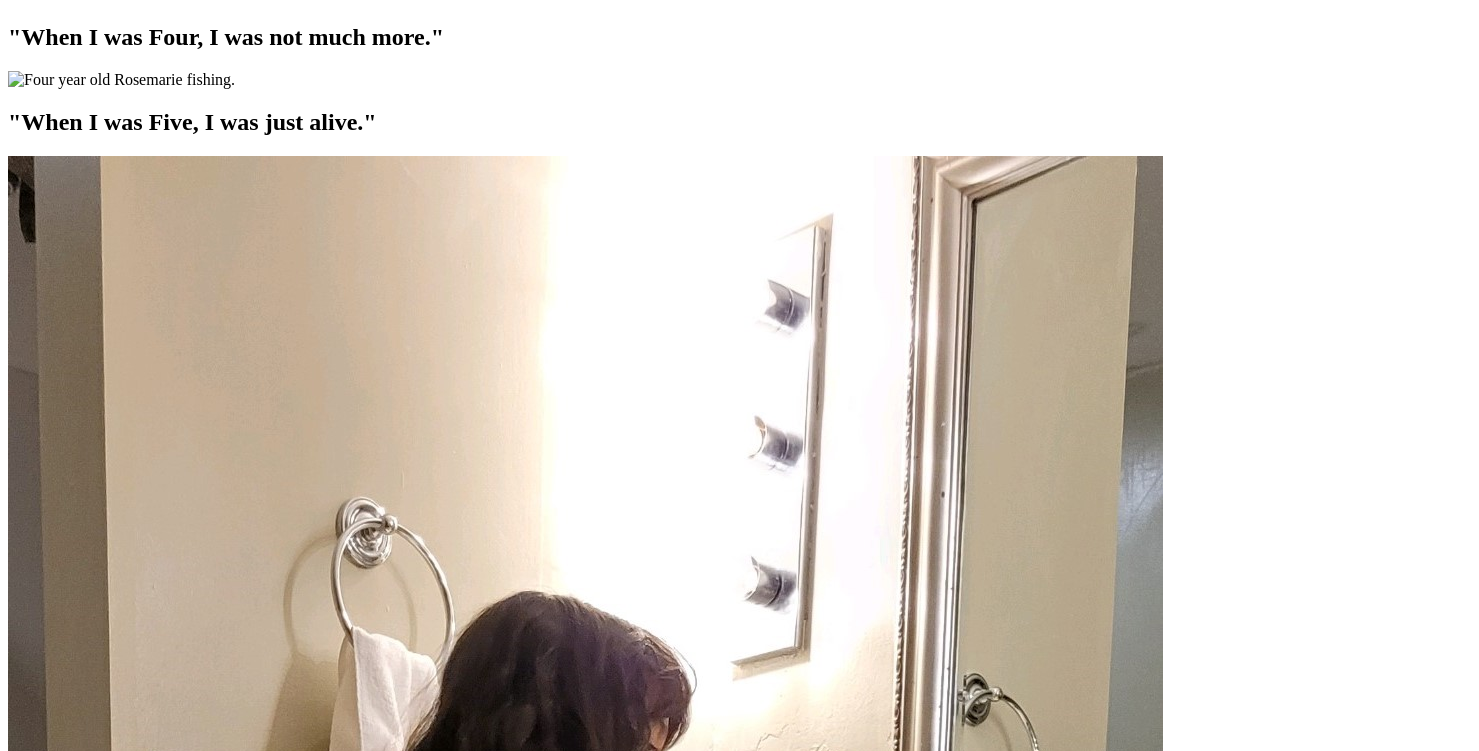
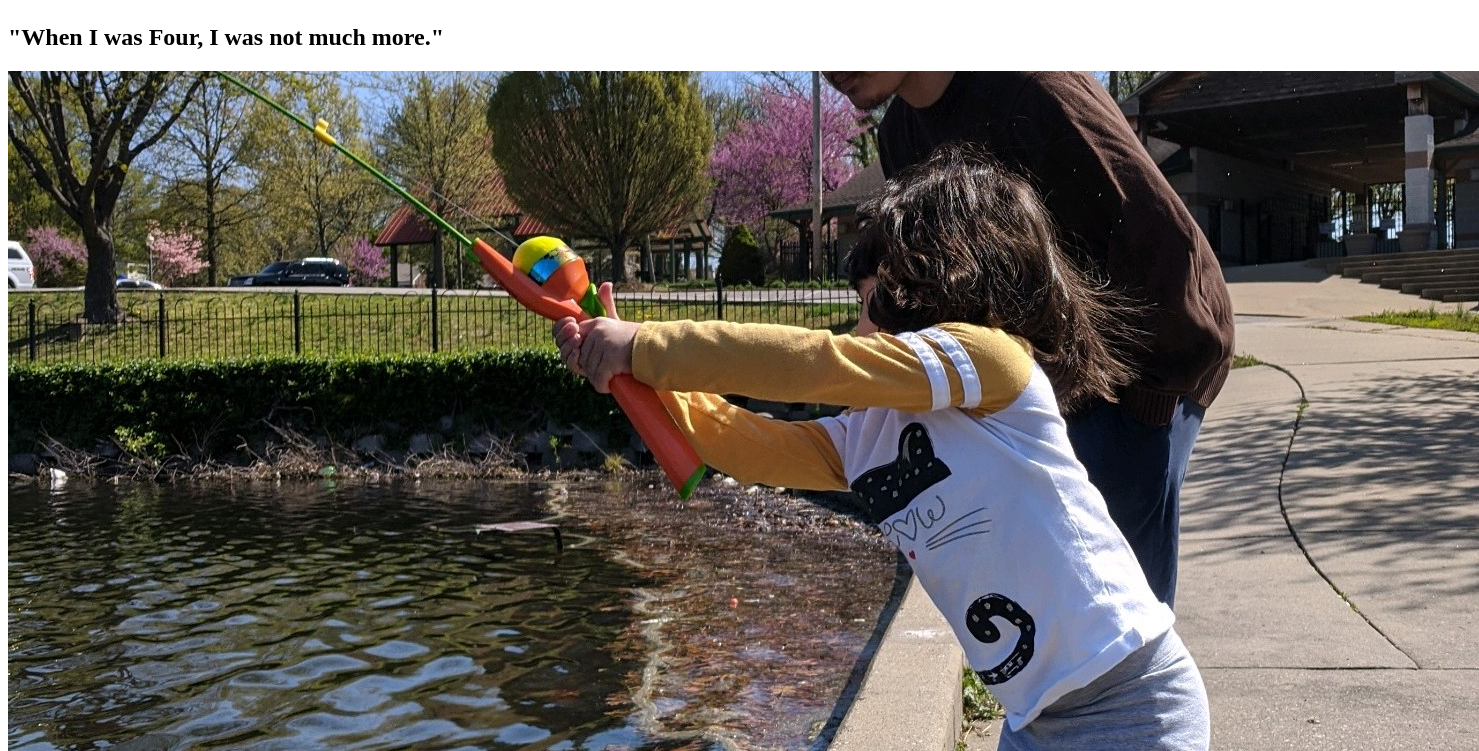
Before and after one commit to St-Louis-Women-March-2022/js-assignment-4-html-me-something-saramuseo, a website: page index.html in a window 1280 px wide. Shown: the part 1829-2580 px from the top of the page, 1479 px wide, since content can reach past the window. Drawn offline with Linux system fonts and the light colour scheme; files whose address does not match are found by name.

Commit message:
Update to image locations

```diff
--- a/index.html
+++ b/index.html
@@ -42,7 +42,7 @@
          <article>
             <h2>&quot;When I was Four,
                I was not much more.&quot;</h2>
-            <img src="C:\Users\a\OneDrive\WebDevThings\Graded_Assignments\js-assignment-4-html-me-something-saramuseo\images\Year4Rosemarie.jpg"
+            <img src="C:\Users\a\OneDrive\WebDevThings\Graded_Assignments\js-assignment-4-html-me-something-saramuseo\images\Year4Rosemarie.jpeg"
             alt="Four year old Rosemarie fishing.">
          </article>
          <article>
```
